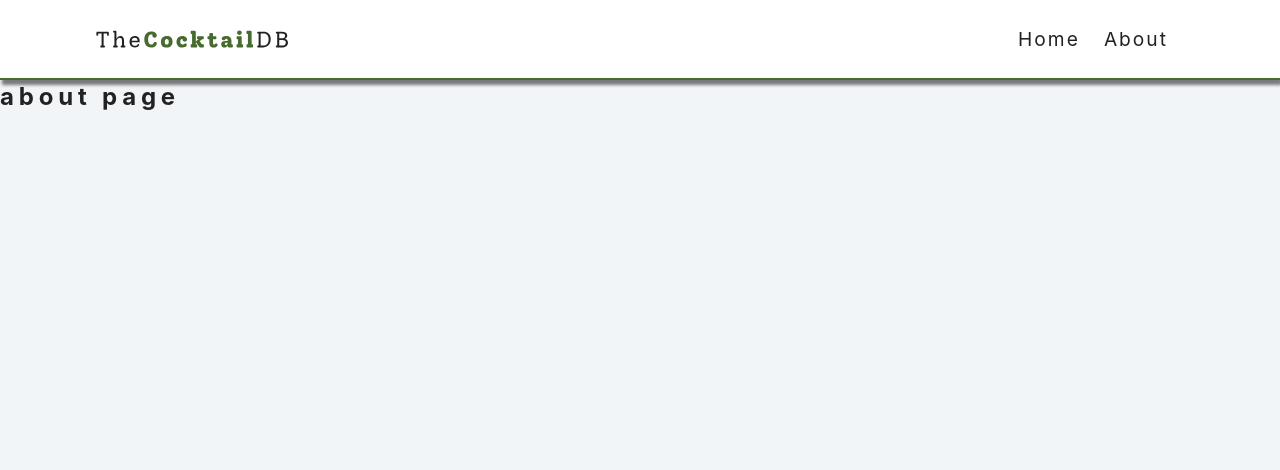
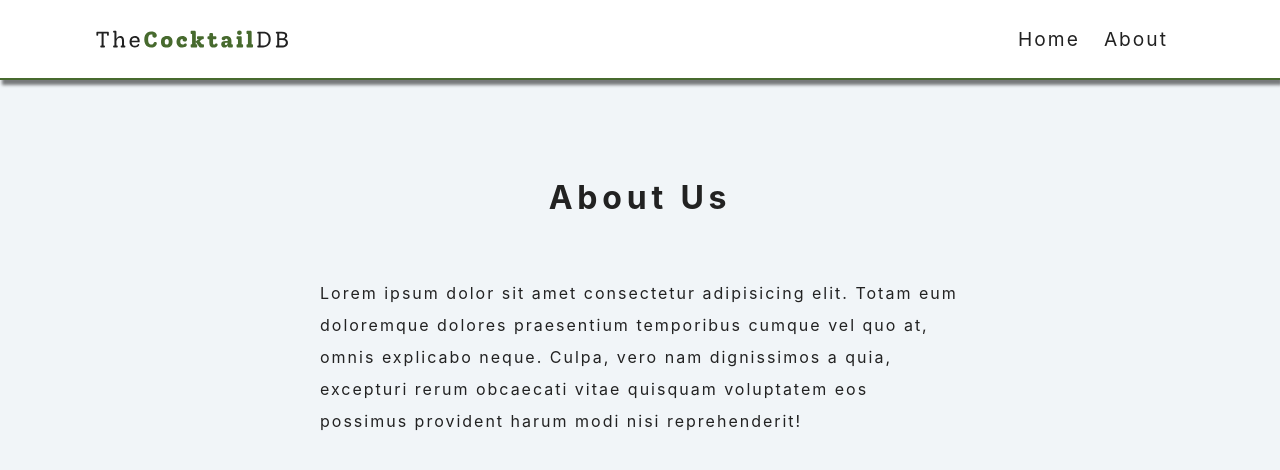
Before and after one commit to LaelPierre/react_projects, a React (Create React App) app in the folder cocktails/: page /about in a window 1280 px wide. Shown: the top 470 px of the page. Built offline with nearby package versions, Linux system fonts and the light colour scheme; the HTML template or start-up script is replaced by a standard one.

Commit message:
added About and Error pages

```diff
--- a/cocktails/src/pages/About.js
+++ b/cocktails/src/pages/About.js
@@ -1,11 +1,18 @@
-import React from 'react'
+import React from "react";
 
 const About = () => {
   return (
-    <div>
-      <h2>about page</h2>
-    </div>
-  )
-}
+    <section className="section about-section">
+      <h1 className="section-title">about us</h1>
+      <p>
+        Lorem ipsum dolor sit amet consectetur adipisicing elit. Totam eum
+        doloremque dolores praesentium temporibus cumque vel quo at, omnis
+        explicabo neque. Culpa, vero nam dignissimos a quia, excepturi rerum
+        obcaecati vitae quisquam voluptatem eos possimus provident harum modi
+        nisi reprehenderit!
+      </p>
+    </section>
+  );
+};
 
-export default About
+export default About;
--- a/cocktails/src/pages/Error.js
+++ b/cocktails/src/pages/Error.js
@@ -1,12 +1,17 @@
-import React from 'react'
-import { Link } from 'react-router-dom'
+import React from "react";
+import { Link } from "react-router-dom";
 
 const Error = () => {
   return (
-    <div>
-      <h2>error page</h2>
-    </div>
-  )
-}
+    <section className="error-page section">
+      <div className="error-container">
+        <h1>oops! it's a dead end</h1>
+        <Link to="/" className="btn-primary">
+          back home
+        </Link>
+      </div>
+    </section>
+  );
+};
 
-export default Error
+export default Error;
```
